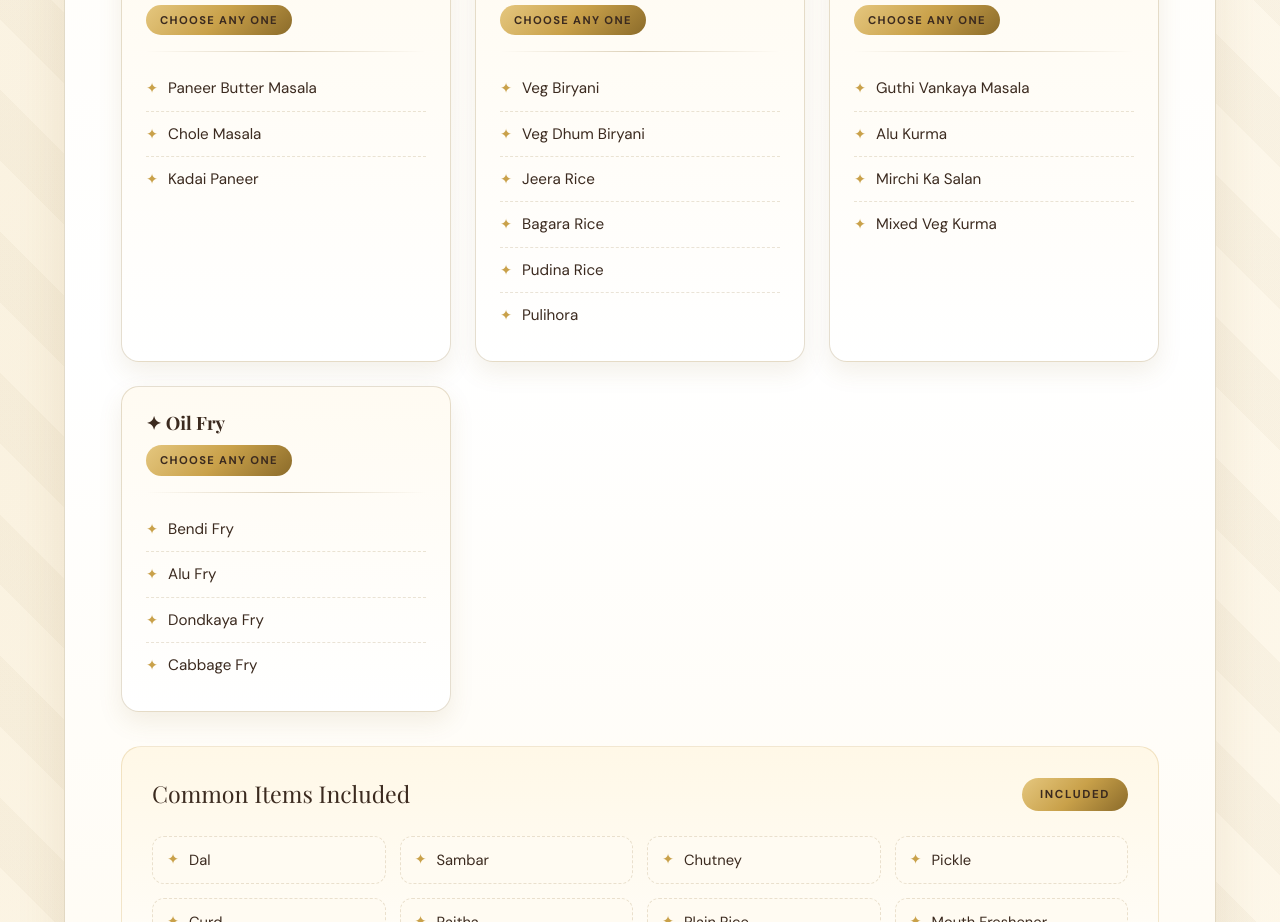
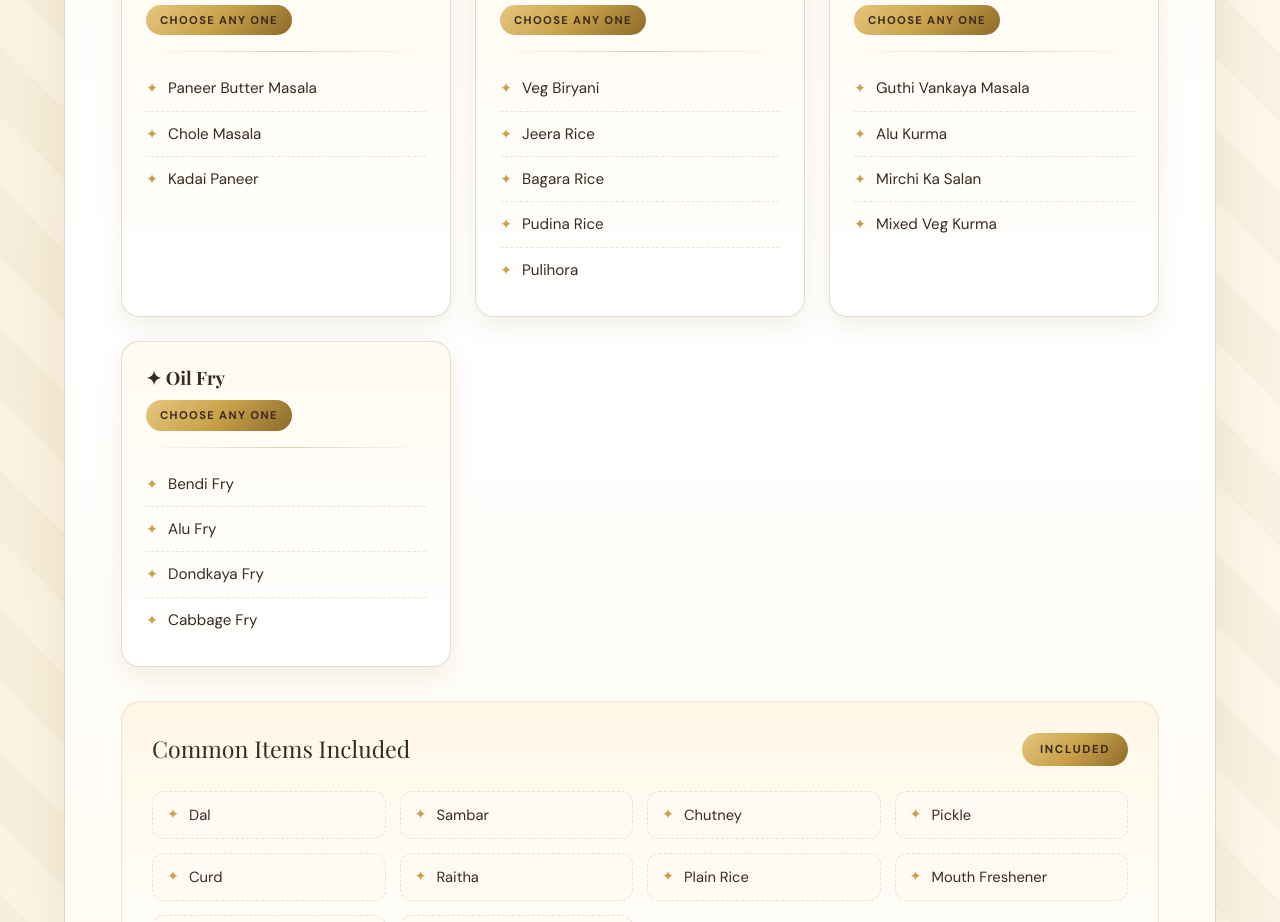
Before and after one commit to AadhyaCaterers/aadhya-caterers, a React (Create React App) app: page /veg-menu in a window 1280 px wide. Shown: the part 1420-2342 px from the top of the page. Built offline with nearby package versions, Linux system fonts and the light colour scheme; the HTML template or start-up script is replaced by a standard one; a web font is replaced by a local one.

Commit message:
Update menuData.js

```diff
--- a/src/data/menuData.js
+++ b/src/data/menuData.js
@@ -60,7 +60,6 @@ export const VEG_PLANS = [
         choose: 'Choose Any One',
         items: [
           'Veg Biryani',
-          'Veg Dhum Biryani',
           'Jeera Rice',
           'Bagara Rice',
           'Pudina Rice',
```
